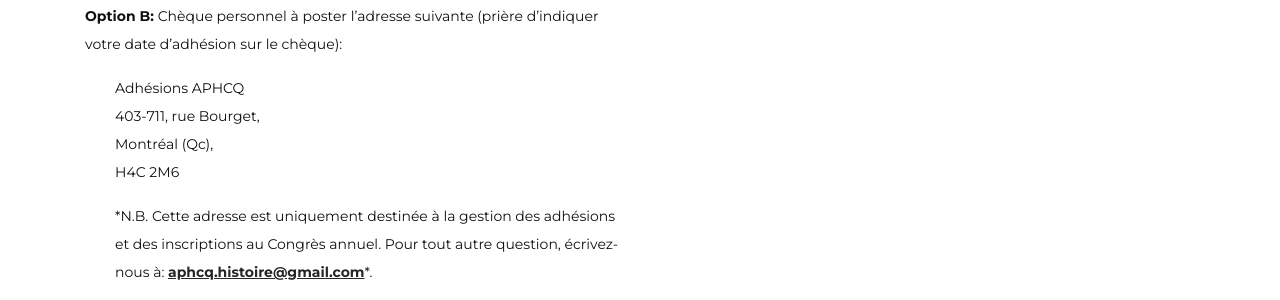
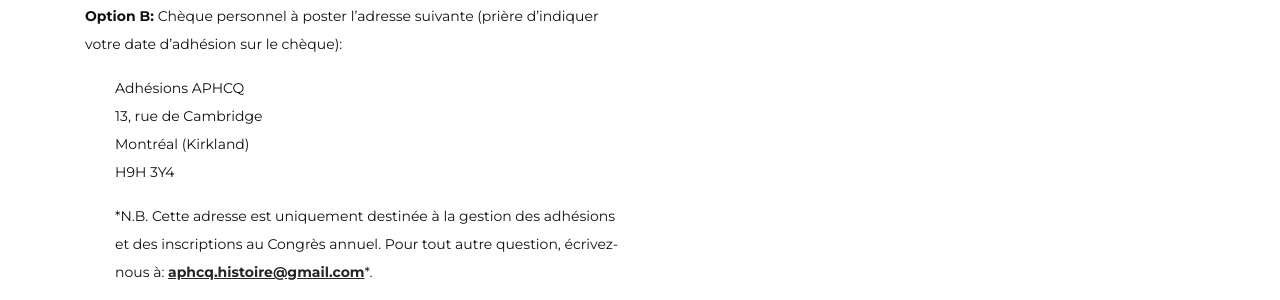
Before and after one commit to aphcq-association/site-web, a Jekyll site: the page built from docs/adherez.html, in a window 1280 px wide and 900 px high, scrolled down 2548 px. Shown: the part 153-453 px from the top of the window. Built offline with Jekyll 4.4.1, drawn with Linux system fonts in a browser that asks for light colours.

Commit message:
Update Pages “adherez”

```diff
--- a/docs/adherez.html
+++ b/docs/adherez.html
@@ -57,8 +57,8 @@
 **Option B:** Chèque personnel à poster l’adresse suivante (prière d'indiquer votre date d’adhésion sur le chèque):
 
 > Adhésions APHCQ\
-> 403-711, rue Bourget, \
-> Montréal (Qc), \
-> H4C 2M6
+> 13, rue de Cambridge\
+> Montréal (Kirkland)\
+> H9H 3Y4
 >
 > \*N.B. Cette adresse est uniquement destinée à la gestion des adhésions et des inscriptions au Congrès annuel. Pour tout autre question, écrivez-nous à: **[aphcq.histoire@gmail.com](mailto:aphcq.histoire@gmail.com)***.
```
